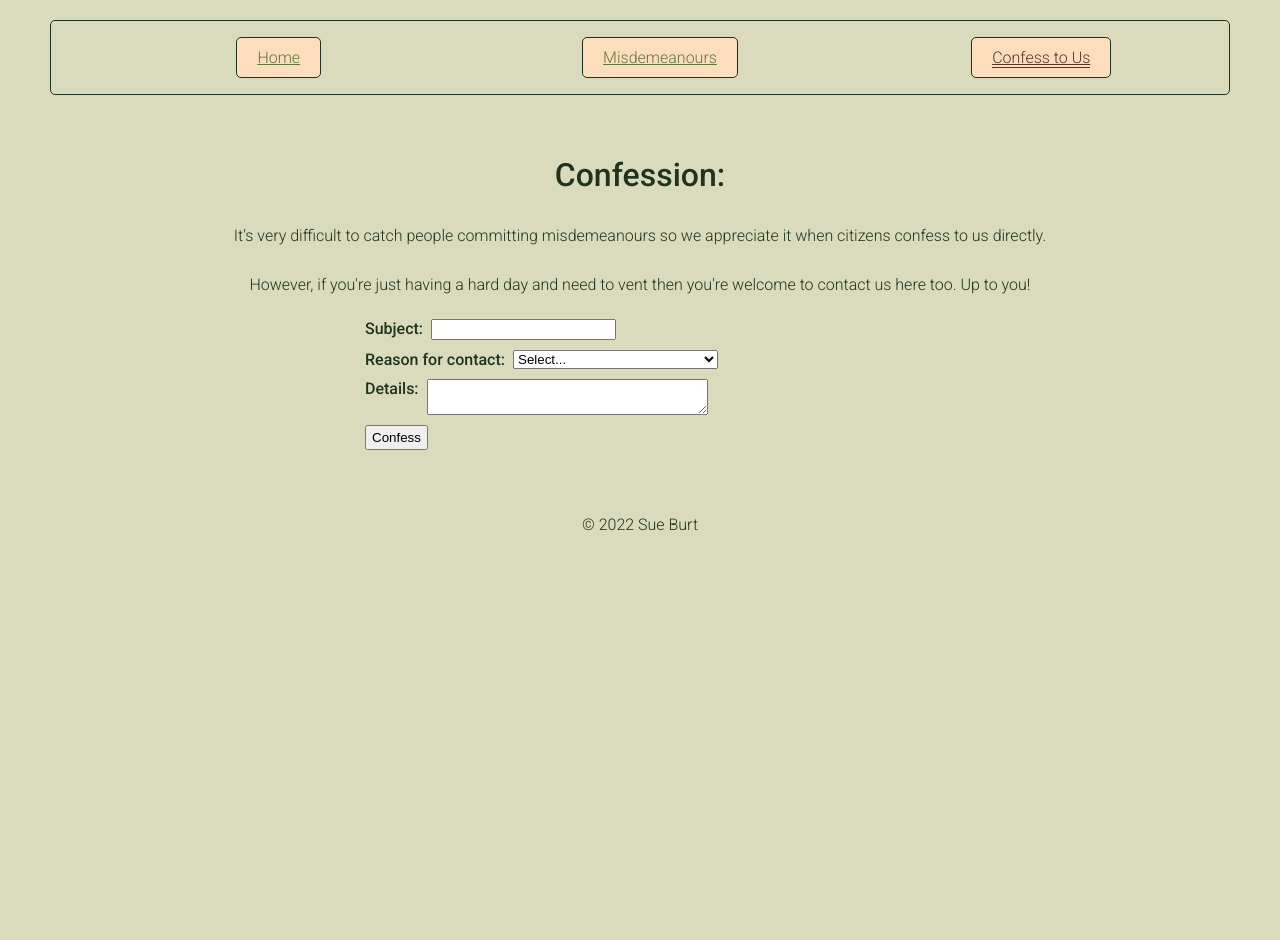
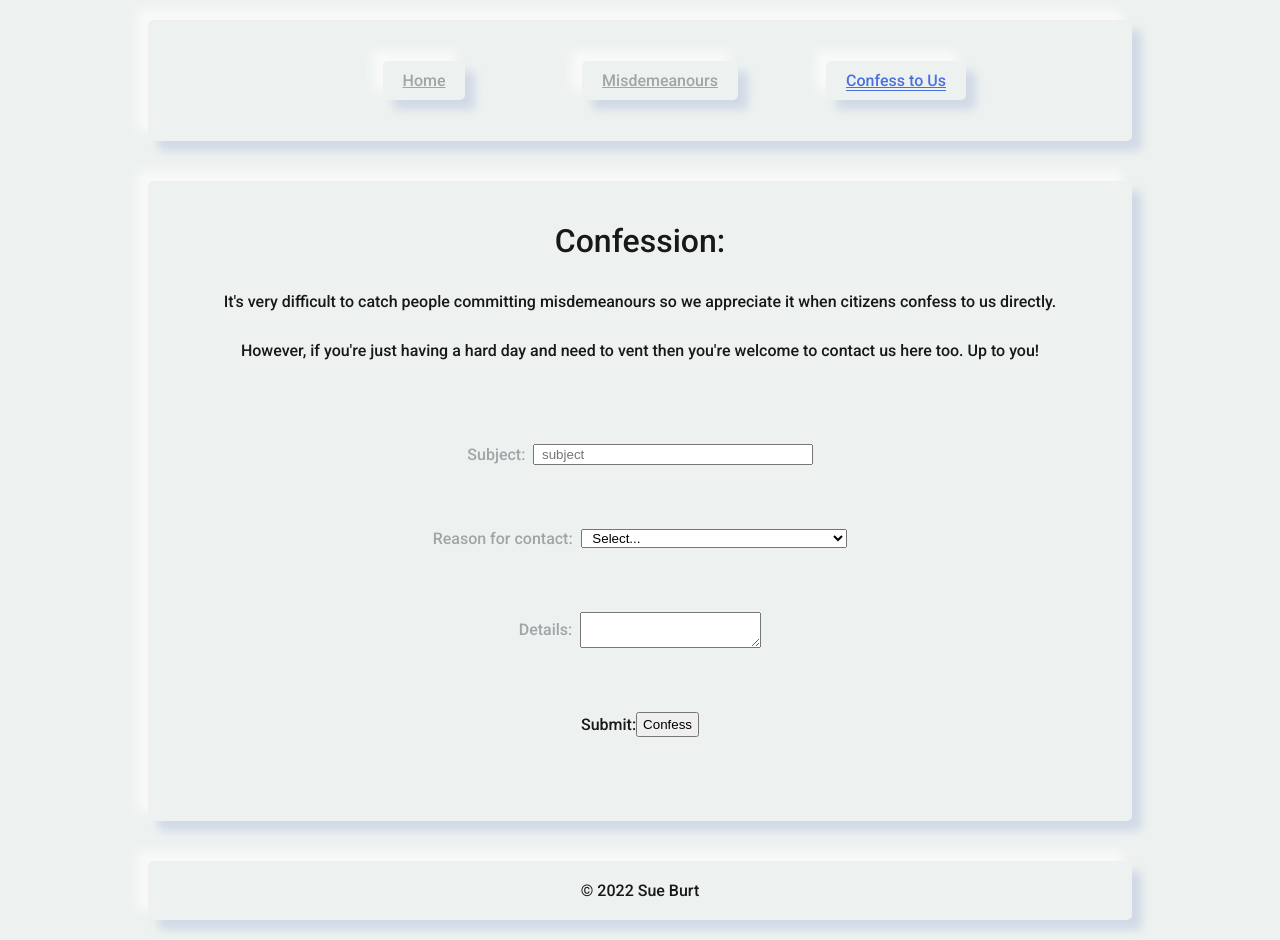
Before and after one commit to sookburt/fakelandia_website_project, a React (Create React App) app: page /Confession in a window 1280 px wide. Before the commit the page ends 800 px from the top, so only its background shows below. Built offline with nearby package versions, Linux system fonts and the light colour scheme.

Commit message:
Working on the css to get a better look and feel

```diff
--- a/src/App.css
+++ b/src/App.css
@@ -1,21 +1,32 @@
 @import url('https://fonts.googleapis.com/css2?family=Rajdhani&family=Roboto:wght@300;500&display=swap');
 :root {
-	--light: #D9DBBC;
-  --dark: #20331F;
+  --bgcolor: #EDF2F0;
+	--light: #EDF2F0;
+  --mid: #a0a5a8;
+  --dark: #181818;
   --link: #607744;
   --highlight: #FCDDBC;
-  --active: #5A352A;
+  --active: #4B70E2;
+
+  --neu-1: #ecf0f3;
+  --bluegrey: #d1d9e6;
+  --white: #f9f9f9;
 }
+
 body {
+  background-color: var(--light);
+}
+
+.App {
+  font-family: 'Roboto', sans-serif;
   font-size: 100%;
+  width: 80%;
   background-color: var(--light);
   color: var(--dark);
   display: flex;
   flex-direction: column;
-  margin: 20px 50px;
-  font-family: 'Roboto', sans-serif;
-  font-weight: 300;
-  font-kerning: 0.5em;
+  margin: auto;
+
 }
 
 h1 {
@@ -26,24 +37,28 @@ h1 {
 
 .navbar {
   margin: auto;
-  border: var(--dark) solid 1px;
+  padding: 5px;
+  width: 80%;
   border-radius: 5px;
+  text-align: center;
 }
 
 .navbar--list {
   display:grid;
   flex-direction: row;
-  justify-content: space-between;
+  justify-content: center;
   grid-template-columns: 33% 33% 33%;
 }
 
 .navbar--list--item {
   list-style: none;
-  background-color: var(--highlight);
+  background-color: var(--light);
   margin: auto;
   padding: 10px 20px;
-  border: solid 1px var(--dark);
   border-radius: 5px;
+  box-shadow:
+  10px 10px 10px var(--bluegrey),
+  -10px -10px 10px var(--white);
 }
 
 .active {
@@ -52,28 +67,43 @@ h1 {
 }
 
 a {
-  color: var(--link);
+  color: var(--mid);
 }
 
-.main--content {
-  flex-grow: 5;
+.container {
   text-align: center;
   margin: 20px;
   padding: 20px;
+  border-radius: 5px;
+  box-shadow:
+		10px 10px 10px var(--bluegrey),
+		-10px -10px 10px var(--white);
 }
 
-.main--content p {
+.container-inner {
+  text-align: center;
+  margin: 20px;
+  padding: 20px;
+  border-radius: 5px;
+
+}
+
+.container p {
   text-align: left;
   margin: 20px;
+  color: var(--mid);
 }
 
 .misdemeanour-table {
+  background-color: var(--light);
+  color: var(--mid);
   margin: auto;
   width: 80%;
-  border: 2px solid var(--dark);
   padding: 10px;
-  background-color: var(--highlight);
   border-radius: 5px;
+  box-shadow:
+		10px 10px 10px var(--bluegrey),
+		-10px -10px 10px var(--white);
 }
 
 .misdemeanour-table--caption {
@@ -91,7 +121,7 @@ footer {
 .table-row--image {
   width: 100px;
   height: 60px;
-  border: solid 2px var(--dark);
+  border: solid 1px var(--mid);
   margin: 5px;
 }
 
@@ -99,6 +129,7 @@ footer {
   padding: 15px 2px;
   margin: 15px 2px;
   font-weight: 500;
+  color: var(--mid);
 }
 
 .filter--select {
@@ -113,28 +144,30 @@ footer {
 
 .form {
   display: flex;
-  flex-direction: column;
-  justify-items: space-between;
+  flex-direction:column;
+  align-items: center;
+  padding: 2em;
 }
 
 .form--row {
   display: flex;
-  flex-direction: row;
-  justify-items: flex-end;
-  text-align: right;
-  padding: 5px;
-  width: 50%;
-  margin: auto;
+  align-items: center;
+  padding: 2em;
 }
 
-.form--rowitem {
-  width:50%;
-  align-self: flex-end;
+.form--label {
+  color: var(--mid);
+  /* width: 20em; */
+  text-align: right;
+  padding-right: 0.5em;
+  white-space: nowrap;
 }
 
-.form--rowlabel {
-  font-weight: 500;
-  padding-right: 8px;
+.form--input {
+  flex: 1 1 auto;
+  width: 20em;
+  text-align: left;
+  padding-left: 0.5em;
 }
 
 .form--button {
--- a/src/components/Footer.tsx
+++ b/src/components/Footer.tsx
@@ -1,7 +1,7 @@
 
 const Footer: React.FC = () => (
   <>
-    <footer>
+    <footer className="container">
       <div>&copy; 2022 Sue Burt</div>
     </footer>
   </>
--- a/src/components/Form.tsx
+++ b/src/components/Form.tsx
@@ -54,18 +54,19 @@ const Form: React.FC = () => {
     {record && (<FormOutcome {...record} />)}
       <form className="form">
         <div className="form--row">
-          <label htmlFor='formTextInput' className='form--rowlabel'>Subject: </label>
-          <FormTextInput text={subject} update={setSubject} />
+          <label htmlFor='formTextInput' className='form--label'>Subject: </label>
+          <FormTextInput text={subject} update={setSubject} placeholder={'subject'} />
         </div>
         <div className="form--row">
-          <label htmlFor='reason-for-contact' className='form--rowlabel'>Reason for contact: </label>
+          <label htmlFor='reason-for-contact' className='form--label'>Reason for contact: </label>
           <FormSelectInput option={option} optionList={options} update={setOption} />
         </div>
         <div className="form--row">
-          <label htmlFor="details"  className='form--rowlabel'>Details: </label>
+          <label htmlFor="details"  className='form--label'>Details: </label>
           <FormTextArea text={details} update={setDetails} />
         </div>
         <div className="form--row">
+          <label htmlFor="button">Submit: </label>
           <FormButton buttonLabel={'Confess'} saveForm={buildMisdemeanourRecord} />
         </div>
       </form>
--- a/src/components/FormButton.tsx
+++ b/src/components/FormButton.tsx
@@ -8,7 +8,7 @@ const FormButton: React.FC<Props> = (props) => {
 
   return (
   <>
-    <button className='form--button'
+    <button className='form--button' id="button"
       onClick={(e) => {e.preventDefault(); props.saveForm()}}
     >{props.buttonLabel}</button>
   </>
--- a/src/components/FormSelectInput.tsx
+++ b/src/components/FormSelectInput.tsx
@@ -28,7 +28,7 @@ const FormSelectInput: React.FC<Props> = (props) => {
   return (
     <>
       <select
-        id='misdemeanourSelect' name='misdemeanourSelect' className='form--select'
+        id='misdemeanourSelect' name='misdemeanourSelect' className='form--input'
         onChange={(e) => update(e.target.value)}
         >
           <option value=''>Select...</option>
--- a/src/components/FormTextInput.tsx
+++ b/src/components/FormTextInput.tsx
@@ -1,5 +1,6 @@
 interface Props {
   text: string;
+  placeholder: string;
   update: React.Dispatch<React.SetStateAction<string>>;
 }
 
@@ -8,6 +9,7 @@ const FormTextInput: React.FC<Props> = (props) => {
   return (
     <>
       <input id='formTextInput' name='formTextInput'
+        className='form--input' placeholder={props.placeholder}
         onChange={(e) => props.update(e.target.value)}
       />
     </>
--- a/src/components/Header.tsx
+++ b/src/components/Header.tsx
@@ -2,7 +2,7 @@ import Nav from "./Nav";
 
 const Header: React.FC = () => (
   <>
-    <header>
+    <header className="container">
       <Nav/>
     </header>
   </>
--- a/src/components/Home.tsx
+++ b/src/components/Home.tsx
@@ -1,7 +1,7 @@
 
 const Home: React.FC = () => (
   <>
-    <article>
+    <article className='container-inner'>
       <h1>Welcome to the home of the Justice Department of Fakelandia.</h1>
       <p>Here you can browse a list of recent misdemeanours committed by our citizens,
         or you can confess to your own misdemeanour.
--- a/src/components/MainLayout.tsx
+++ b/src/components/MainLayout.tsx
@@ -23,7 +23,7 @@ const MainLayout: React.FC = () => {
   return (
     <>
       <Header />
-      <main className="main--content">
+      <main className="container">
         <MisdemeanourContext.Provider value={{misdemeanourList:misdemeanours, misdemeanourSetter:setMisdemeanours}}>
           <Outlet/>
         </MisdemeanourContext.Provider>
```
Also changed, not shown: 1 other file (tests, documents, lock files or other folders).
